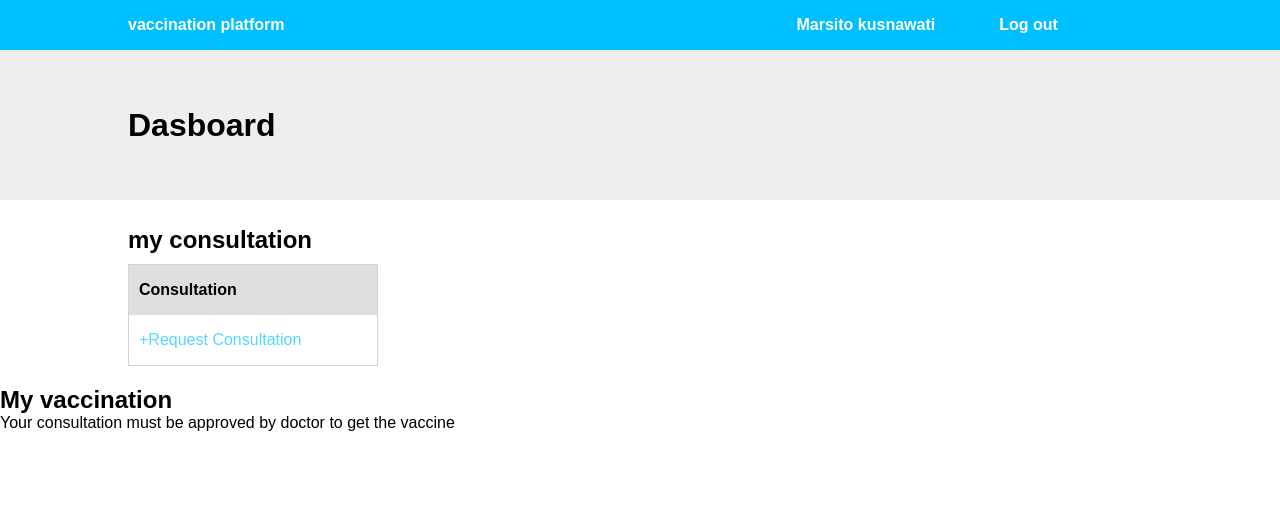
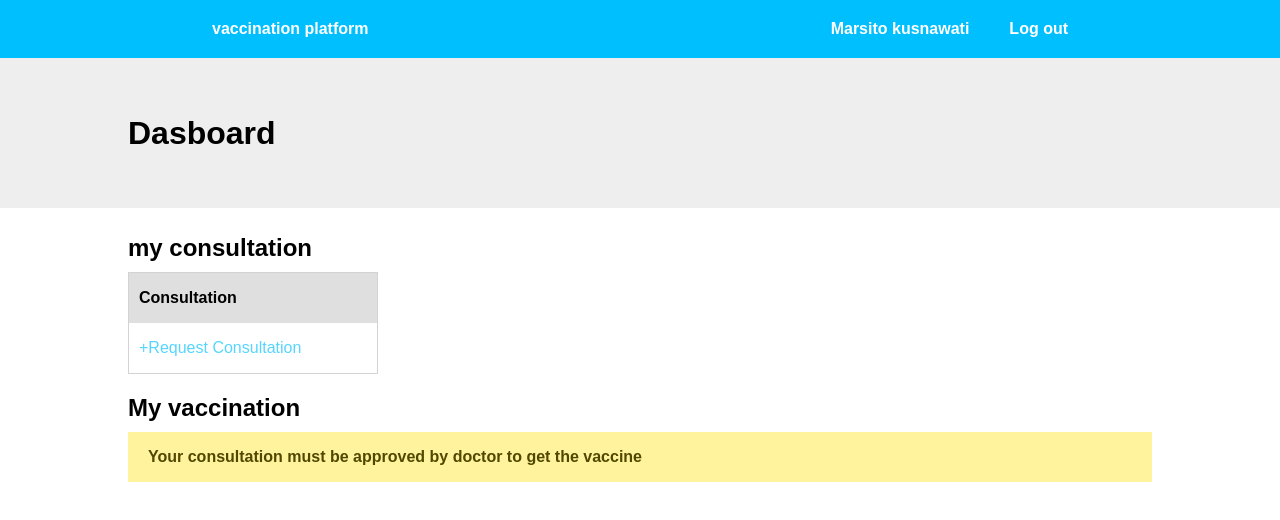
Before and after one commit to NaufalAltofianoKholis/latihan-lks, a plain HTML site: page SPEEDTEST_MODULE/dasboard/dasboard.html in a window 1280 px wide. Drawn offline with Linux system fonts and the light colour scheme.

Commit message:
Update dasboard.html

```diff
--- a/SPEEDTEST_MODULE/dasboard/dasboard.html
+++ b/SPEEDTEST_MODULE/dasboard/dasboard.html
@@ -12,35 +12,24 @@
         box-sizing: border-box;
       }
 
-      .clearfix::after {
-        content: "";
-        display: block;
-        clear: both;
-      }
-
       #header {
         width: 100%;
         min-height: 50px;
         background-color: rgb(0, 191, 255);
       }
-      .kalimat {
+      .header-div {
+        display: flex;
+        justify-content: space-between;
+        padding: 0 15%;
+      }
+
+      .right-div {
+        display: flex;
+      }
+
+      .teks {
+        padding: 20px;
         color: white;
-        float: left;
-      }
-      .kalimat:nth-child(1) {
-        padding-left: 10%;
-        min-height: 50px;
-        line-height: 50px;
-      }
-      .kalimat:nth-child(2) {
-        padding-left: 40%;
-        padding-right: 5%;
-        min-height: 50px;
-        line-height: 50px;
-      }
-      .kalimat:nth-child(3) {
-        min-height: 50px;
-        line-height: 50px;
       }
 
       #dasboard {
@@ -55,6 +44,7 @@
       #konsul-div {
         padding-left: 10%;
       }
+
       #konsul-div2 {
         border: 1px solid lightgray;
         width: 250px;
@@ -78,13 +68,35 @@
         padding-left: 10px;
         color: rgb(86, 213, 255);
       }
+
+      #vaccination-div {
+        padding: 0 10%;
+      }
+      #teks-bawah {
+        font-weight: bold;
+        width: 100%;
+        min-height: 50px;
+        line-height: 50px;
+        padding-left: 20px;
+        margin-top: 10px;
+        color: rgb(81, 72, 0);
+        background-color: rgb(255, 244, 157);
+      }
     </style>
   </head>
   <body>
-    <div id="header" class="clearfix">
+    <!-- <div id="header" class="clearfix">
       <p class="kalimat"><b>vaccination platform</b></p>
       <p class="kalimat"><b>Marsito kusnawati</b></p>
       <p class="kalimat"><b>Log out</b></p>
+    </div> -->
+
+    <div id="header" class="header-div">
+      <p class="teks"><b>vaccination platform</b></p>
+      <div class="right-div">
+        <p class="teks"><b>Marsito kusnawati</b></p>
+        <p class="teks"><b>Log out</b></p>
+      </div>
     </div>
 
     <div>
@@ -99,9 +111,12 @@
           <p id="request-konsul">+Request Consultation</p>
         </div>
       </div>
-      <div></div>
-      <h2>My vaccination</h2>
-      Your consultation must be approved by doctor to get the vaccine
+      <div id="vaccination-div">
+        <h2>My vaccination</h2>
+        <p id="teks-bawah">
+          Your consultation must be approved by doctor to get the vaccine
+        </p>
+      </div>
     </div>
   </body>
 </html>
```
